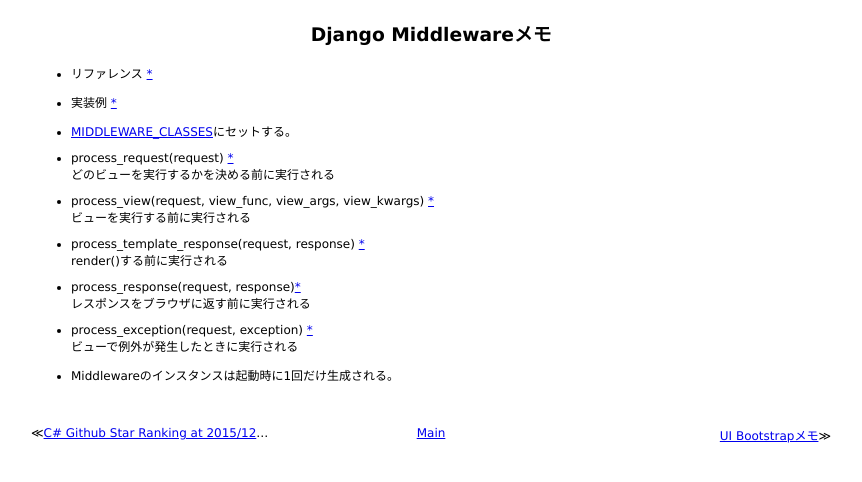
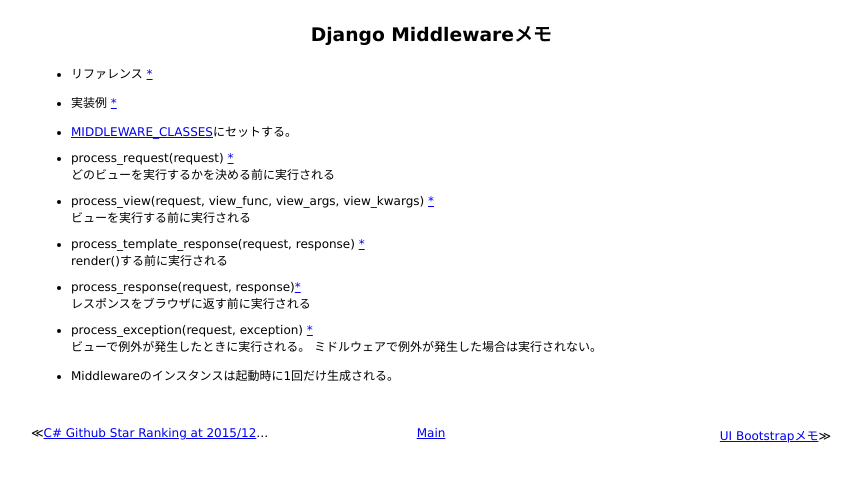
Before and after one commit to 38elements/38elements.github.com, a Jekyll site: the page built from _posts/2015-11-28-django-middleware.md, in a window 1280 px wide. Shown: the top 482 px of the page, without its empty margins (209-1071 px from the left). Built offline with Jekyll 4.4.1, drawn with Linux system fonts in a browser that asks for light colours; Markdown is read by kramdown in place of the engine named in the settings.

Commit message:
Update 2015-11-28-django-middleware.md

```diff
--- a/_posts/2015-11-28-django-middleware.md
+++ b/_posts/2015-11-28-django-middleware.md
@@ -21,6 +21,7 @@ render()する前に実行される
 レスポンスをブラウザに返す前に実行される
 
 * process_exception(request, exception) [*](https://docs.djangoproject.com/en/1.8/topics/http/middleware/#process-exception)
-ビューで例外が発生したときに実行される
+ビューで例外が発生したときに実行される。
+ミドルウェアで例外が発生した場合は実行されない。
 
 * Middlewareのインスタンスは起動時に1回だけ生成される。
```
